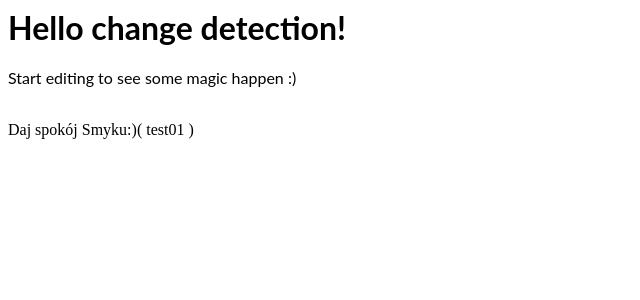
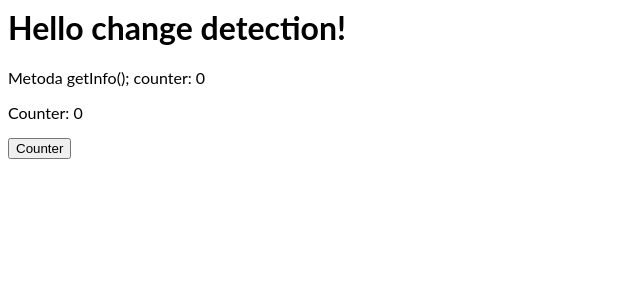
Before and after one commit to smyk-jazzy/angular-jazzy-test-01, an Angular app: page / in a window 1280 px wide. Shown: the top 300 px of the page, without its empty margins (0-640 px from the left). Built offline with nearby package versions, Linux system fonts and the light colour scheme.

Commit message:
Change detection 2

```diff
--- a/src/app/app.component.html
+++ b/src/app/app.component.html
@@ -1,6 +1,10 @@
 <hello name="{{ name }}"></hello>
 <p>
-  Start editing to see some magic happen :)
+  {{getInfo()}}
 </p>
-<br>
-  Daj spokój Smyku:)( test01 )
+<p>
+  Counter: {{getCounter()}}
+<p>
+  <button (click) = "incrementCounter()">
+    Counter
+</button>
```
